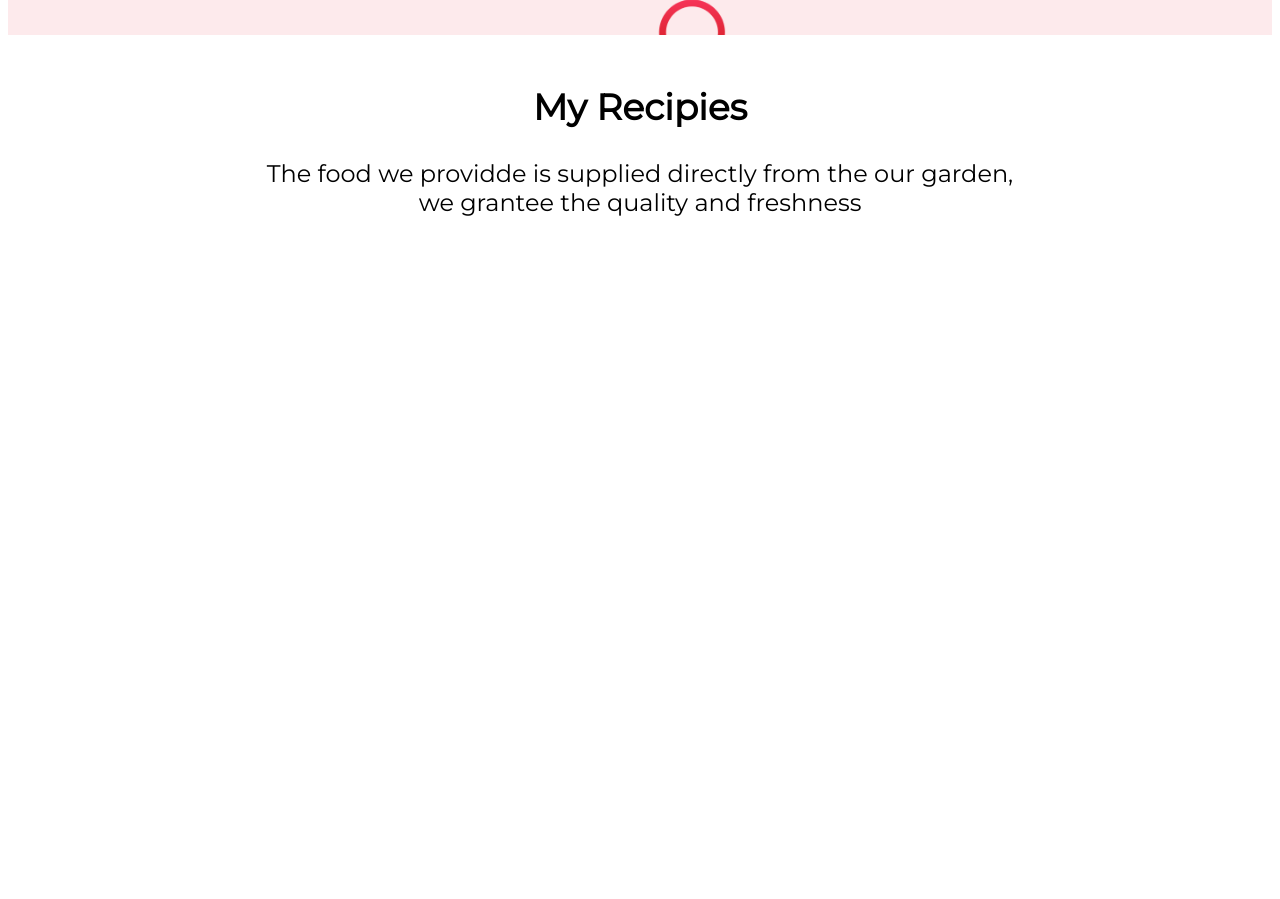
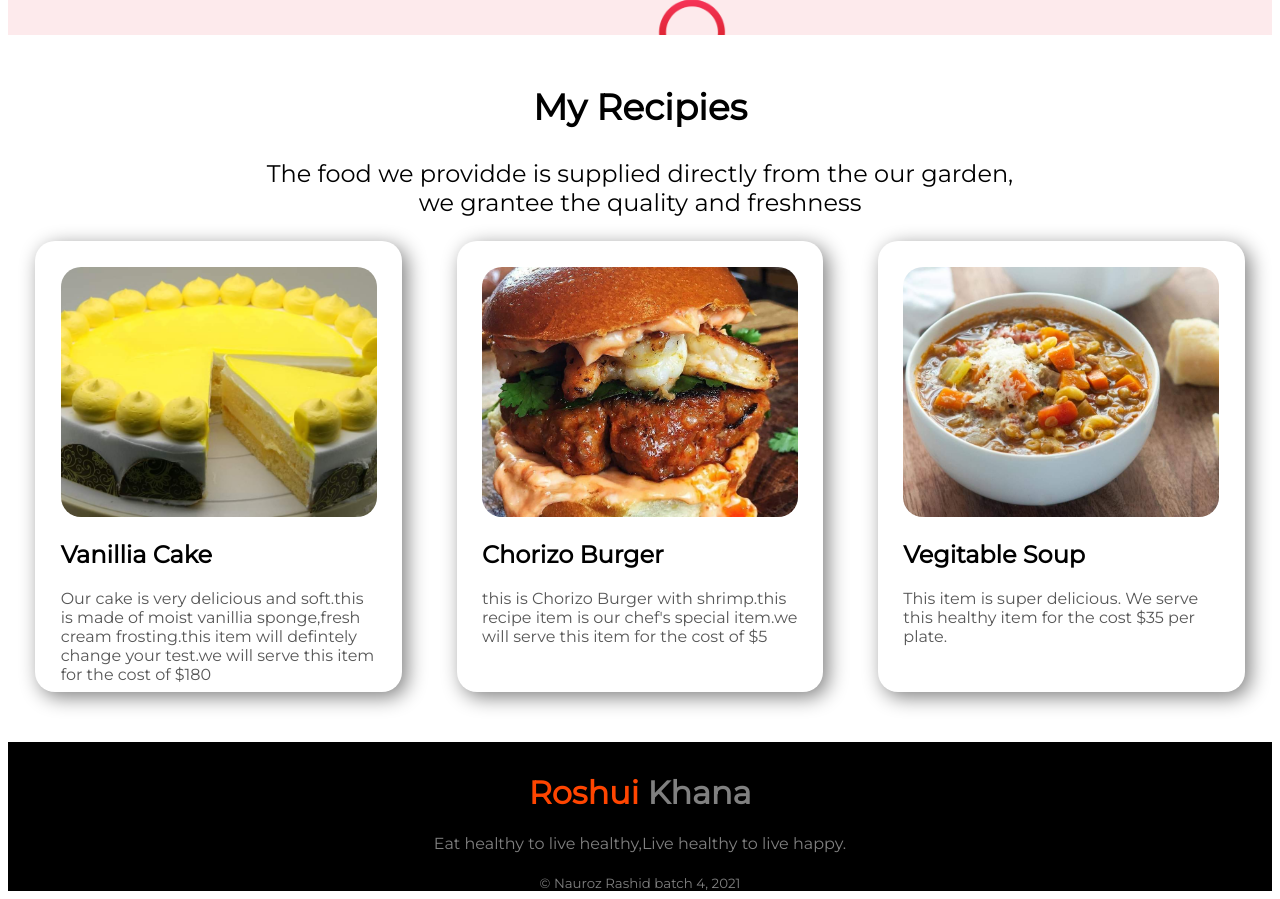
Before and after one commit to Naurozrashid/Food-Network, a plain HTML site: page index.html in a window 1280 px wide. Shown: the part 989-1888 px from the top of the page. Before the commit the page ends 1320 px from the top, so only its background shows below. Drawn offline with Linux system fonts and the light colour scheme.

Commit message:
last section & footer added

```diff
--- a/index.html
+++ b/index.html
@@ -46,14 +46,52 @@
 
         </section>
     </div>
-    <section>
-        <div class="my-recipe-title">
-            <h2>My Recipies</h2>
+    <section class="buttom-section">
+        <div class="my-recipe-title title">
+            <h1>My Recipies</h1>
             <p>The food we providde is supplied directly from the our garden,<br>we grantee the quality and freshness
             </p>
         </div>
+        <div class="recipe-item flex">
+            <div class="recipe-item1 item">
+                <div class="recipe-img1">
+                    <img src="./images/food/cake.jpeg" alt="picture of cake">
+                </div>
+                <div class="title">
+                    <h1>Vanillia Cake</h1>
+                    <p>Our cake is very delicious and soft.this is made of moist vanillia sponge,fresh cream
+                        frosting.this item will defintely change your test.we will serve this item for the cost of $180
+                    </p>
+                </div>
+            </div>
+            <div class="recipe-item2 item">
+                <div class="recipe-img2">
+                    <img src="./images/food/burger (1).jpeg" alt="picture of burger">
+                </div>
+                <div class="title">
+                    <h1>Chorizo Burger</h1>
+                    <p>this is Chorizo Burger with shrimp.this recipe item is our chef's special item.we will serve this
+                        item for the cost of $5</p>
+                </div>
+            </div>
+            <div class="recipe-item3 item">
+                <div>
+                    <img src="./images/food/soup.jpeg" alt="">
+                </div>
+                <div class="title">
+                    <h1>Vegitable Soup</h1>
+                    <p>This item is super delicious. We serve this healthy item for the cost $35 per plate.</p>
+                </div>
+
+            </div>
+        </div>
 
     </section>
+    <footer class="footer1">
+        <h1><span class="color">Roshui</span> Khana</h1>
+        <p class="footer-p1">Eat healthy to live healthy,Live healthy to live happy.</p>
+        <sub>© Nauroz Rashid batch 4, 2021</sub>
+    </footer>
 
 
 </body>
--- a/style.css
+++ b/style.css
@@ -1,7 +1,10 @@
 body{
     font-family: 'Montserrat', sans-serif;
 }
-
+.recipe-item1-title h1{
+    font-size: 30px;
+    font-weight: 700;
+}
 
 .color{
     color: orangered;
@@ -9,6 +12,14 @@ body{
 
 
 }
+.top-section p{
+    margin-bottom: 9%;
+
+}
+.middle-section p{
+    margin-bottom: 9%;
+}
+
 .headder-font h1{
     font-size: 3rem;
     color: #575757;
@@ -29,11 +40,9 @@ body{
     width: 80%;
 
 }
-div p{
-    margin-bottom: 9%;
-}
+
 #top-margin{
-    margin-top: 50px;
+    margin-top: 100px;
 }
 .flex{
     display: flex;
@@ -73,4 +82,33 @@ div p{
     font: bold;
     font-size: 1.5em;
 
+
 }
+.item{
+    width: 25%;
+    height: 400px;
+    margin: 0px auto 0px auto;
+    box-shadow: 5px 5px 20px gray;
+    padding: 2%;
+    border-radius: 20px;
+
+}
+.item img{
+    width: 100%;
+    height: 250px;
+    border-radius: 20px;
+    justify-content: center;
+    object-fit: cover;
+}
+.item p{
+    color: #575757 ;
+}
+.buttom-section{
+    margin-bottom: 50px;
+}
+.footer1{
+    background-color: black;
+    color: gray;
+    text-align: center;
+    padding-top: 10px;
+}
```
Also changed, not shown: images/download.jpg (added), images/food/burger (1).jpeg (added), images/food/cake.jpeg (added), images/food/ccxx-hero.jpg (added), images/food/jyy2-hero.jpg (added), images/food/s9ko-hero.jpg (added), images/food/soup.jpeg (added), images/korean-fried-chicken-burgers-krispy-chook-1024x683.webp (added).
